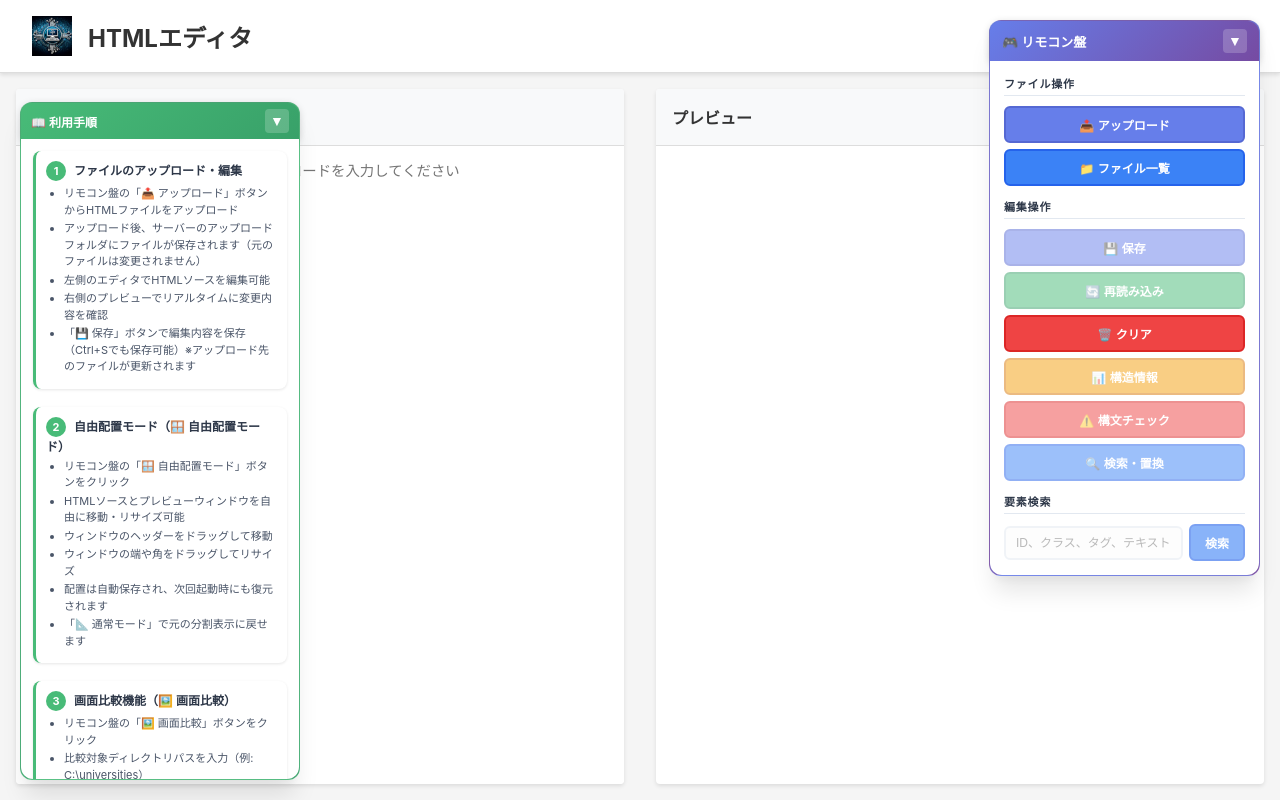
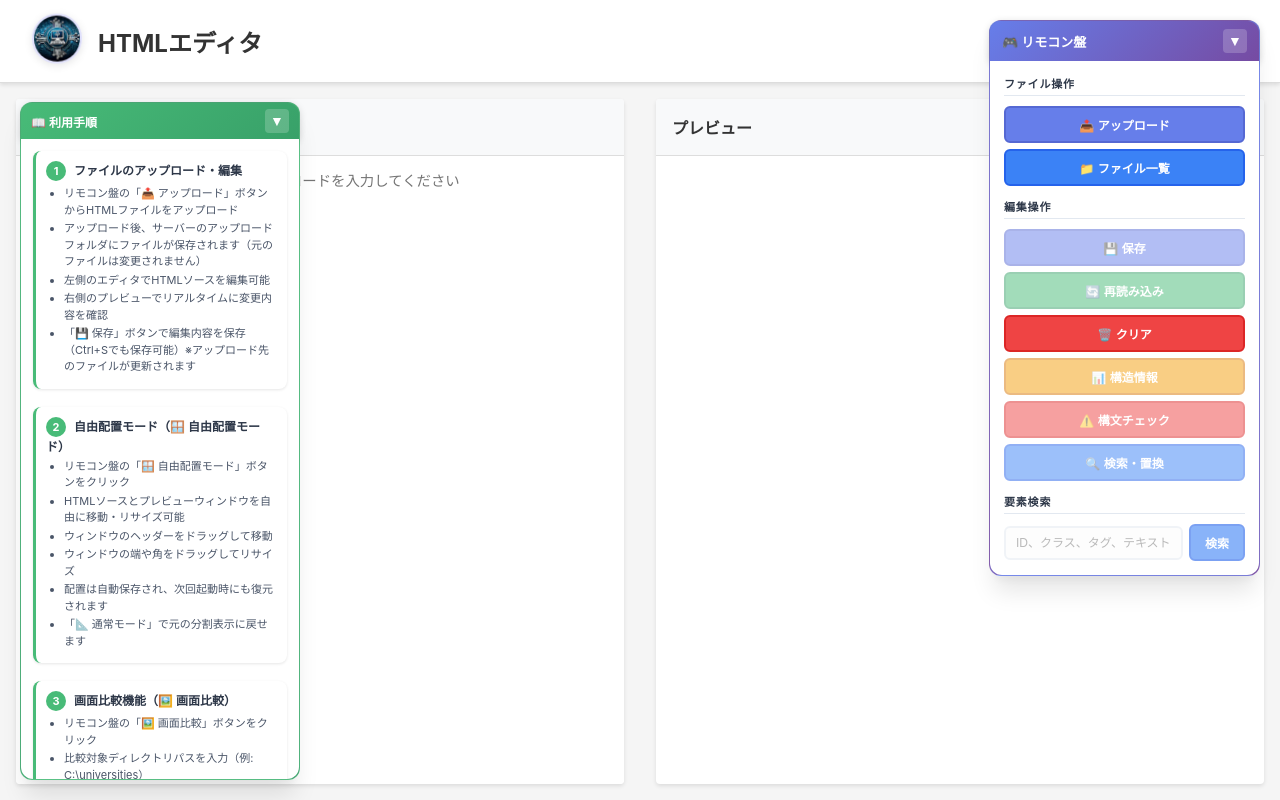
Before and after one commit to kensudogit/html, a React (Vite) app in the folder frontend/: page / in a window 1280 px wide. Built offline with nearby package versions, Linux system fonts and the light colour scheme; no server answers.

Commit message:
ロゴ画像を円形に変更し、アニメーション効果を追加（浮遊・回転アニメーション）

```diff
--- a/frontend/src/components/HTMLEditor.css
+++ b/frontend/src/components/HTMLEditor.css
@@ -22,9 +22,34 @@
 }
 
 .html-editor-logo {
-  height: 40px;
-  width: auto;
-  object-fit: contain;
+  height: 50px;
+  width: 50px;
+  object-fit: cover;
+  border-radius: 50%;
+  border: 2px solid rgba(99, 102, 241, 0.2);
+  box-shadow: 0 2px 8px rgba(0, 0, 0, 0.1);
+  animation: logoFloat 3s ease-in-out infinite;
+  transition: transform 0.3s ease;
+}
+
+.html-editor-logo:hover {
+  transform: scale(1.1);
+  box-shadow: 0 4px 12px rgba(99, 102, 241, 0.3);
+}
+
+@keyframes logoFloat {
+  0%, 100% {
+    transform: translateY(0px) rotate(0deg);
+  }
+  25% {
+    transform: translateY(-3px) rotate(2deg);
+  }
+  50% {
+    transform: translateY(-5px) rotate(0deg);
+  }
+  75% {
+    transform: translateY(-3px) rotate(-2deg);
+  }
 }
 
 .html-editor-header h1 {
```
